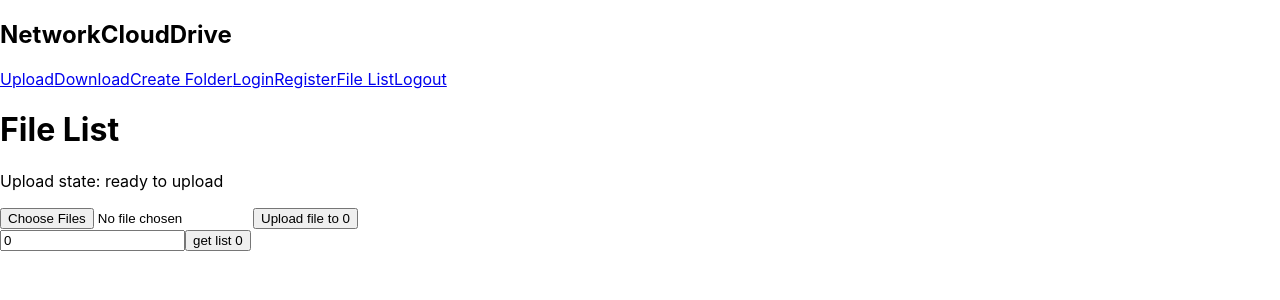
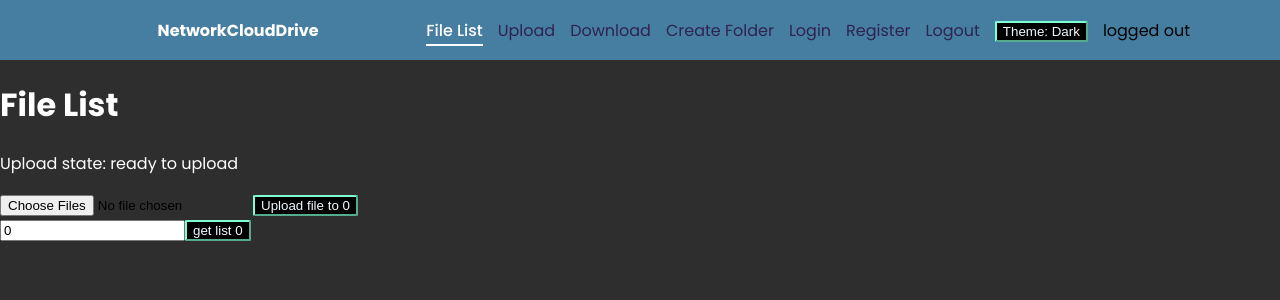
Before and after one commit to Aksellercan/NetworkCloudDriveReactOld, a React (Create React App) app: page / in a window 1280 px wide. Shown: the top 300 px of the page. Built offline with nearby package versions, Linux system fonts and the light colour scheme; no server answers.

Commit message:
mobile and pc styles

```diff
--- a/src/Components/FileList.tsx
+++ b/src/Components/FileList.tsx
@@ -4,6 +4,7 @@ import { downloadFile } from "../Functions/DownloadFile";
 import no_thumbnail_file from "../Media/no_thumbnail_file.jpg"
 // import { NavigationHistory } from "../Functions/NavigationHistory";
 import { UploadButton } from "./UploadButton";
+import "../Styles/content.css"
 
 export function FileList() {
     const [getfolderId, setFolderId] = useState(0);
--- /dev/null
+++ b/src/Components/LoggedInUser.tsx
@@ -0,0 +1,5 @@
+export function LoggedInUser() {
+
+
+
+}
--- a/src/Components/Navbar.tsx
+++ b/src/Components/Navbar.tsx
@@ -1,6 +1,16 @@
-import { Link } from "react-router-dom";
+import { NavLink } from "react-router-dom";
+import "../Styles/navbar.css"
+import { useState } from "react";
+import { ReactComponent as Brand } from "../logo.svg"
+import { DarkModeHandler } from "../Functions/DarkModeHandler";
+import { ReturnUsername } from "../Functions/ReturnUsername";
 
 export function Navbar() {
+    const [showNav, setShowNav] = useState(false)
+
+    const toggleNavItems = () => {
+        setShowNav(!showNav)
+    }
 
     const logout = async () => {
         await fetch(
@@ -9,25 +19,53 @@ export function Navbar() {
             credentials: "include"
         }).then((r) => {
             console.log("Status code", r.status);
-            return r.json(); }).catch((e) => { console.error(e); });
+            return r.json();
+        }).catch((e) => { console.error(e); });
+       localStorage.clear();
     }
 
     return (
-        <nav className="z-50 bg-white">
-            <div className="h-10vh flex items-center px-20 py-20 border-b">
-                <div className="flex items-center justify-between space-x-6 text-[18px]">
-                    <div className="flex items-center flex-1">
-                        <h2 className="text-3xl font-bold text-pink-500 ">
-                            NetworkCloudDrive
-                        </h2>
-                    </div>
-                        <Link to="/upload">Upload</Link>
-                        <Link to="/download">Download</Link>
-                        <Link to="/create/folder">Create Folder</Link>
-                        <Link to="/login">Login</Link>
-                        <Link to="/register">Register</Link>
-                        <Link to="/">File List</Link>
-                        <Link to="/logout" onClick={logout}>Logout</Link>
+        <nav className="navbar">
+            <div className="container">
+                <div className="logo">
+                    <Brand />
+                </div>
+                <div>
+                    <p className="pName">NetworkCloudDrive</p>
+                </div>
+                <div className="menu-icon" onClick={toggleNavItems}>
+                    <p>Menu</p>
+                </div>
+                <div className={`nav-elements  ${showNav && 'active'}`}>
+                    <ul>
+                        <li>
+                            <NavLink to="/">File List</NavLink>
+                        </li>
+                        <li>
+                            <NavLink to="/upload">Upload</NavLink>
+                        </li>
+                        <li>
+                            <NavLink to="/download">Download</NavLink>
+                        </li>
+                        <li>
+                            <NavLink to="/create/folder">Create Folder</NavLink>
+                        </li>
+                        <li>
+                            <NavLink to="/login">Login</NavLink>
+                        </li>
+                        <li>
+                            <NavLink to="/register">Register</NavLink>
+                        </li>
+                        <li>
+                            <NavLink to="/logout" onClick={logout}>Logout</NavLink>
+                        </li>
+                        <li>
+                            <DarkModeHandler />
+                        </li>
+                        <li>
+                            <ReturnUsername />
+                        </li>
+                    </ul>
                 </div>
             </div>
         </nav>
--- /dev/null
+++ b/src/Entities/FileEntry.tsx
@@ -0,0 +1 @@
+export {}
--- /dev/null
+++ b/src/Functions/DarkModeHandler.tsx
@@ -0,0 +1,20 @@
+import { useEffect, useState } from "react";
+import "../Styles/content.css"
+
+export function DarkModeHandler() {
+    const [darkMode, setDarkMode] = useState(true);
+
+    const toggleDarkMode = () => {
+        localStorage.setItem("theme", JSON.stringify({ "eye_ache": darkMode }));
+        setDarkMode(!darkMode)
+    }
+
+    useEffect(() => {
+        const status = localStorage.getItem("theme");
+        if (status === null) return;
+    }, [darkMode])
+
+    return <div className="App" data-theme={darkMode ? "light":"dark"}>
+        <button onClick={toggleDarkMode}>Theme: {darkMode ? "Dark" : "Light"}</button>
+    </div>
+}
--- /dev/null
+++ b/src/Functions/FetchUserDetails.tsx
@@ -0,0 +1,13 @@
+export async function FetchUserDetails(): Promise<string> {
+    const results = await fetch(
+        `${process.env.REACT_APP_API_URL}/api/user/info`,
+        {
+            method: "GET",
+            credentials: "include",
+        }
+    )
+        .then((r) => r.json())
+        .catch((err) => console.log(err));
+    const user = localStorage.setItem("user", results.object.name)!;
+    return user
+}
--- /dev/null
+++ b/src/Functions/ReturnUsername.tsx
@@ -0,0 +1,6 @@
+import "../Styles/navbar.css"
+
+export function ReturnUsername() {
+    const user = localStorage.getItem("user");
+    return (<>{user === null ? "logged out" : `Hello ${user}`}</>);
+}
--- a/src/Pages/Login.tsx
+++ b/src/Pages/Login.tsx
@@ -1,5 +1,6 @@
 import { useState } from "react";
 import React from "react";
+import { FetchUserDetails } from "../Functions/FetchUserDetails";
 
 export function Login() {
     const [mail, setMail] = useState("");
@@ -35,10 +36,8 @@ export function Login() {
         );
     }
 
-    async function loginForm() {
-        console.log(`username ${mail} password ${password} remember me ${remember_me}`);
-
-        const response = await fetch(`${process.env.REACT_APP_API_URL}/login`, {
+    const login = async () => {
+        await fetch(`${process.env.REACT_APP_API_URL}/login`, {
             method: "POST",
             body: new URLSearchParams({
                 username: mail,
@@ -56,7 +55,8 @@ export function Login() {
                 }
             })
             .catch((e) => console.error(e));
-        checkConnection();
+            FetchUserDetails();
+            checkConnection();
     }
 
     return (
@@ -90,7 +90,7 @@ export function Login() {
                     <input type="checkbox" name="remember-me" onChange={handleRememberMe}/>
                 </label>
             </form>
-            <button onClick={loginForm}>submit</button>
+            <button onClick={login}>submit</button>
             <p>{userState}</p>
         </div>
     );
--- /dev/null
+++ b/src/Styles/content.css
@@ -0,0 +1,36 @@
+body {
+    /* Variables */
+    --background-color: #42414D;
+    --text-color: white;
+    margin: 0;
+    padding: 0;
+    font-family: 'Poppins', sans-serif;
+    background-color: #2e2e2e;
+}
+
+[data-theme="light"] {
+    --background-color: white;
+    --text-color: black;
+}
+
+.hidden {
+    display: none;
+}
+
+button {
+    border-color: aquamarine;
+    border-radius: 5%;
+    overflow-wrap: anywhere;
+    background-color: black;
+    color: aliceblue;
+}
+
+Button:hover {
+    background: linear-gradient(to bottom, #5972a7 5%, #637aad 100%);
+    background-color: #5972a7;
+}
+
+p,
+h1 {
+    color: var(--text-color);
+}
--- /dev/null
+++ b/src/Styles/navbar.css
@@ -0,0 +1,103 @@
+@import url('https://fonts.googleapis.com/css2?family=Poppins:wght@400;500;600;700&display=swap');
+
+.container {
+  max-width: 1100px;
+  margin: 0 auto;
+  padding: 0 15px;
+  display: flex;
+  justify-content: space-between;
+  align-items: center;
+  height: 100%;
+}
+
+.navbar {
+  height: 60px;
+  background-color: #467ea1;
+  position: relative;
+}
+
+.pName {
+  font-weight: bolder;
+}
+
+.menu-icon {
+  display: none;
+}
+
+.nav-elements ul {
+  display: flex;
+  justify-content: space-between;
+  text-wrap-style: pretty;
+  list-style-type: none;
+}
+
+.nav-elements ul li:not(:last-child) {
+  margin-right: 15px;
+}
+
+.nav-elements ul a {
+  font-size: 16px;
+  font-weight: 400;
+  color: #2f234f;
+  text-decoration: none;
+}
+
+.UserDetails {
+  size: 10px;
+  text-wrap: unset;
+}
+
+.nav-elements ul a.active {
+  color: #ffffff;
+  font-weight: 500;
+  position: relative;
+}
+
+.nav-elements ul a.active::after {
+  content: '';
+  position: absolute;
+  bottom: -4px;
+  left: 0;
+  width: 100%;
+  height: 2px;
+  background-color: #ffffff;
+}
+
+@media (max-width: 768px) {
+  .nav-elements ul li:not(:last-child) {
+    margin-right: 30px;
+  }
+}
+
+@media (max-width: 600px) {
+  .menu-icon {
+    display: block;
+    cursor: pointer;
+  }
+
+  .nav-elements {
+    position: absolute;
+    right: 0;
+    top: 60px;
+    background-color: #2d5873;
+    width: 0px;
+    height: calc(100vh - 60px);
+    transition: all 0.3s ease-in;
+    overflow: hidden;
+  }
+
+  .nav-elements.active {
+    width: 270px;
+  }
+
+  .nav-elements ul {
+    display: flex;
+    flex-direction: column;
+  }
+
+  .nav-elements ul li {
+    margin-right: unset;
+    color: white;
+    margin-top: 22px;
+  }
+}
```
Also changed, not shown: src/Functions/NavigationHistory.tsx (added, +18 -0 lines), src/Styles/filelist.css (added), 1 other file (tests, documents, lock files or other folders).
